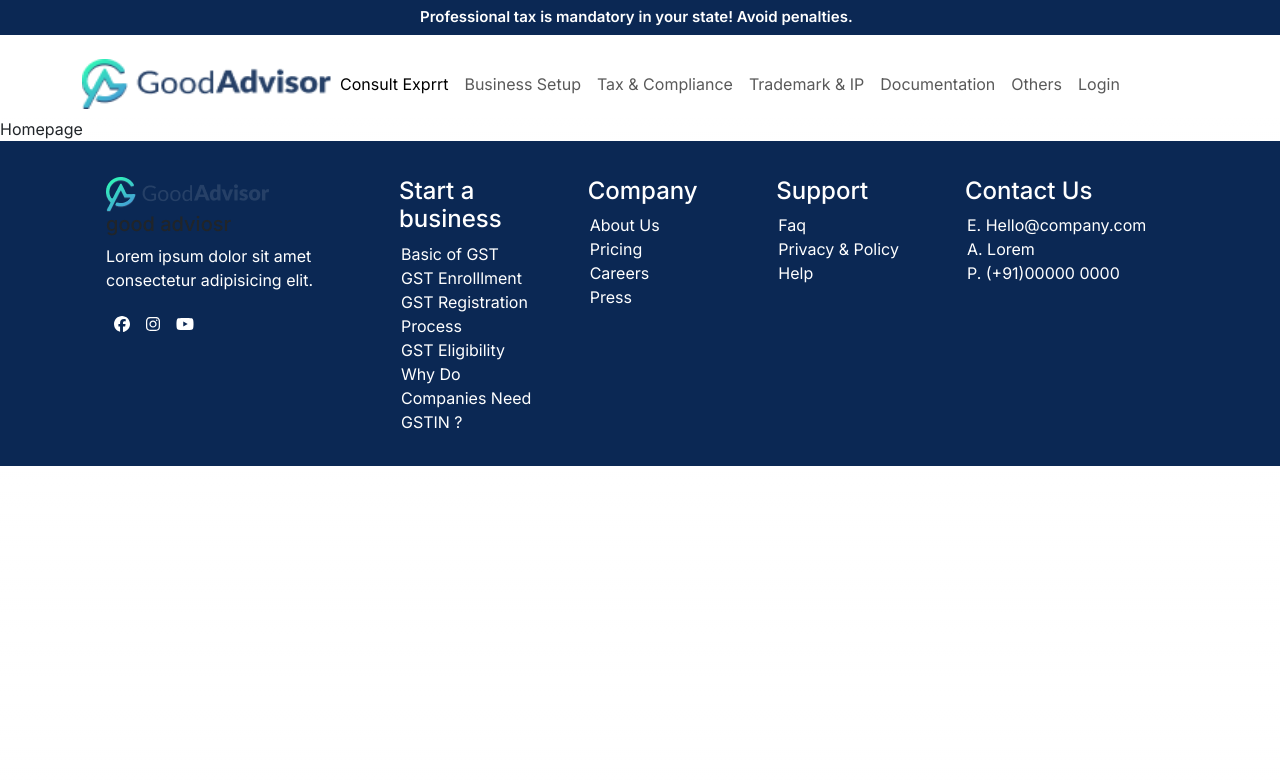
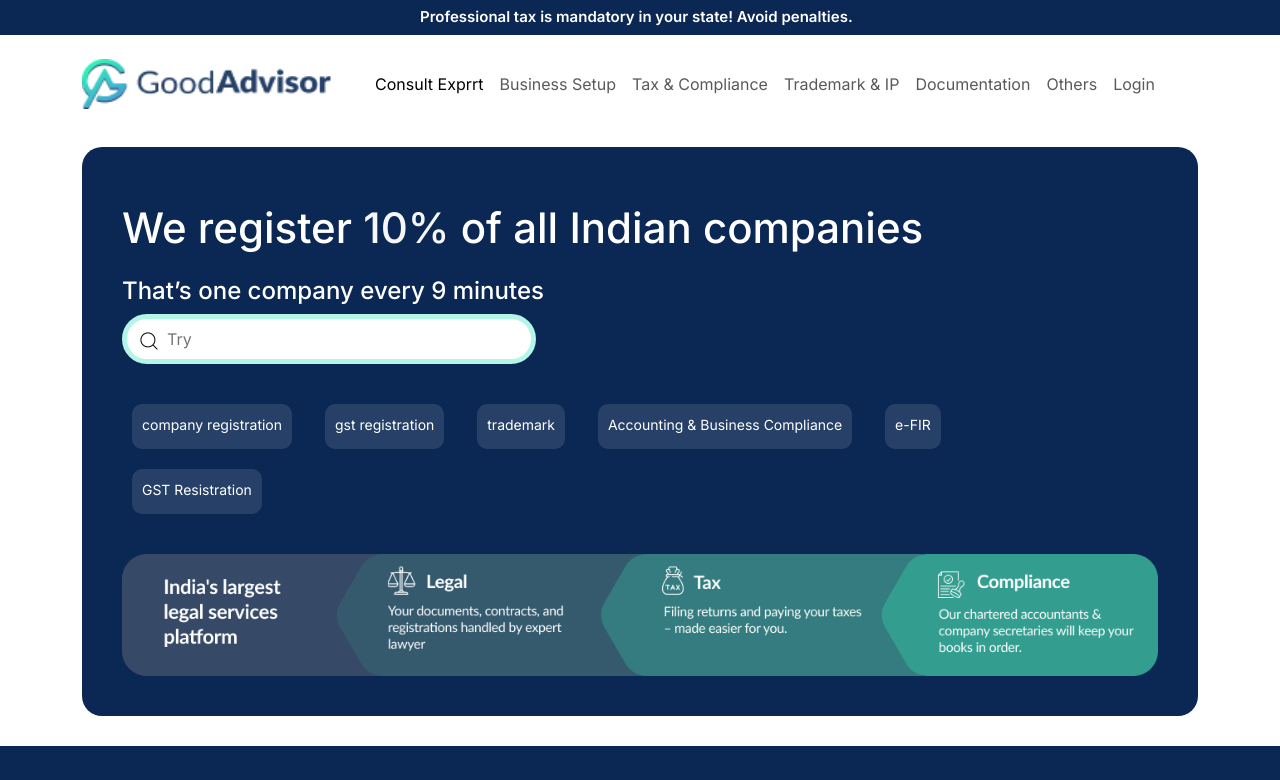
Before and after one commit to Sahu199820/good_advsior, a Next.js app: page / in a window 1280 px wide. Shown: the top 780 px of the page. Built offline with nearby package versions, Linux system fonts and the light colour scheme.

Commit message:
update hero setion home page

```diff
--- a/app/globals.css
+++ b/app/globals.css
@@ -45,7 +45,7 @@
 html,
 body {
   max-width: 100vw;
-  overflow-x: hidden;
+  /* overflow-x: scroll; */
 }
 
 body {
@@ -86,6 +86,61 @@ a {
 .good-advsior-header-section nav {
   width: 100%;
 }
+#navbarNav {
+  display: flex;
+  justify-content: center;
+}
+
+/* register-companies css */
+.register-companies{
+  margin-top:30px;
+  margin-bottom: 30px;
+  width:100%;
+  height: auto;
+
+  /* background-color: #0B2854; */
+}
+.register-companies .hero-section-container{
+  padding: 40px;
+  width: 100%;
+  height: auto;
+  background-color: #0B2854;
+  border-radius: 20px;
+}
+.register-companies .hero-section-container h2{
+  white-space:pre-line;
+  font-size: 42px;
+}
+.register-companies .hero-section-container #good-advisor-search{
+  width: 40%;
+  border-radius: 50px;
+  border:5px solid #b3f5e6;
+  background-image: url('../public/images/magnifying-glass.png');
+  background-position: 10px 10px;
+  background-repeat: no-repeat;
+  font-size: 16px;
+  padding: 8px 40px;
+  margin-bottom: 30px;
+}
+.all-type-gst-data{
+  margin-bottom: 30px;
+  justify-content:space-between;
+    display: flex;
+   width: 80%;
+   height: auto;
+   flex-wrap: wrap;
+}
+.all-type-gst-data .services-box{
+  width: auto;
+  height: 45px;
+  background-color: #264067;
+  color: #ffff;
+  padding: 10px;
+  border-radius: 10px;
+  margin:10px;
+  font-size: 14px;
+}
+
 
 /* footer css */
 footer{
--- /dev/null
+++ b/components/homepage/hero-section/index.jsx
@@ -0,0 +1,46 @@
+"use client";
+import React from 'react'
+
+
+const Hero_section = () => {
+
+    const gst_array = ["company registration", "gst registration",
+    "trademark" , "Accounting & Business Compliance " , "e-FIR" ,"GST Resistration"];
+
+    return (
+        <section className="register-companies">
+            <div className="container">
+                <div className="row">
+                    <div className="col-lg-12">
+                        <div className="hero-section-container">
+                            <h2 className='text-white pt-3 '>We register <span style={{ color: "#f6f6f6" }}>10%</span> of all
+                                Indian companies</h2>
+                            <h4 className='text-white pt-3'>That’s one company every 9 minutes</h4>
+                            <input type="text" name="" id="good-advisor-search" placeholder='Try ' />
+
+                            <div className='all-type-gst-data'>
+
+                                {
+                                    gst_array.map((ele)=>{
+                                        return(
+                                            <div className="services-box">
+                                               <p>{ele}</p>
+                                             </div>
+                                        )
+                                    })
+                                }
+                            </div>
+                            <div>
+                                <img src="../../images/legal-services-platform.png"
+                                    className='img-fluid'
+                                    alt="legal-services-platform" />
+                            </div>
+                        </div>
+                    </div>
+                </div>
+            </div>
+        </section>
+    )
+}
+
+export default Hero_section;
--- a/components/homepage/index.jsx
+++ b/components/homepage/index.jsx
@@ -1,8 +1,11 @@
 import React from 'react'
+import Hero_section from './hero-section';
 
 const Homepage = () => {
   return (
-    <div>Homepage</div>
+    <div>
+      <Hero_section />
+    </div>
   )
 }
 export default Homepage;
--- a/components/shared/header/index.jsx
+++ b/components/shared/header/index.jsx
@@ -16,7 +16,7 @@ const HeaderFile = () => {
                     src="../../images/logo.png"
                     width={250}
                     height={50}
-                    alt="good logo"
+                    alt="good advisor logo"
                   />
                 <button class="navbar-toggler" type="button" data-bs-toggle="collapse" data-bs-target="#navbarNav" aria-controls="navbarNav" aria-expanded="false" aria-label="Toggle navigation">
                   <span class="navbar-toggler-icon"></span>
```
Also changed, not shown: app/about/page.js (deleted, +0 -10 lines), public/images/legal-services-platform.png (added), public/images/magnifying-glass.png (added).
